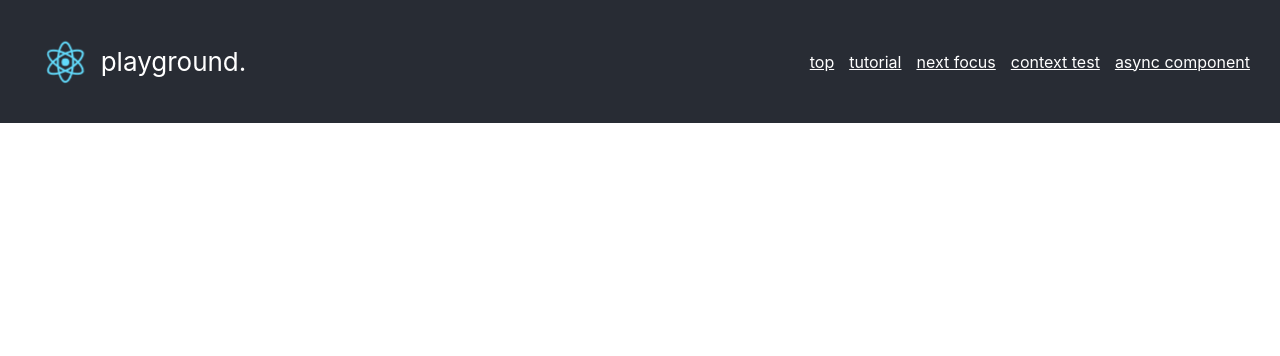
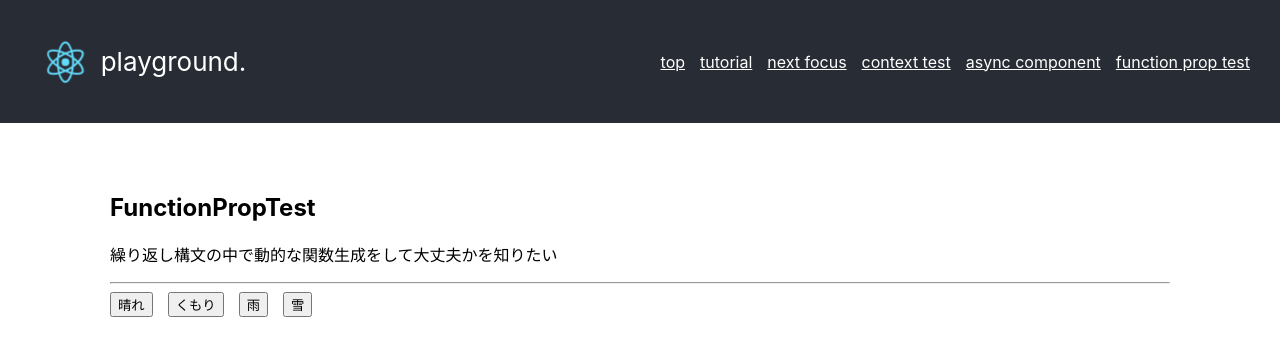
Before and after one commit to neripark/react-typescript-playground, a React app: page /function-prop-test in a window 1280 px wide. Shown: the top 356 px of the page. Built offline with nearby package versions, Linux system fonts and the light colour scheme.

Commit message:
test dynamic generate onClick

```diff
--- a/src/App.tsx
+++ b/src/App.tsx
@@ -7,6 +7,7 @@ import Tutorial from "./pages/Tutorial";
 import NextFocus from "./pages/NextFocus";
 import ContextTest from "./pages/ContextTest";
 import AsyncComponentTest from "./pages/AsyncComponentTest";
+import FunctionPropTest from "./pages/FunctionPropTest";
 
 const App: React.FC = () => {
   return (
@@ -25,6 +26,7 @@ const App: React.FC = () => {
             <Route path="/nextfocus" component={NextFocus} />
             <Route path="/contexttest" component={ContextTest} />
             <Route path="/async-component" component={AsyncComponentTest} />
+            <Route path="/function-prop-test" component={FunctionPropTest} />
           </Switch>
         </main>
       </Router>
--- a/src/components/Navigation.tsx
+++ b/src/components/Navigation.tsx
@@ -30,6 +30,11 @@ const Navigation: React.FC = () => {
             async component
           </Link>
         </li>
+        <li className="Nav-item">
+          <Link to="/function-prop-test" className="Nav-item-link">
+            function prop test
+          </Link>
+        </li>
       </ul>
     </nav>
   );
--- /dev/null
+++ b/src/pages/FunctionPropTest.tsx
@@ -0,0 +1,43 @@
+import * as React from "react";
+import { RouteComponentProps } from "react-router-dom";
+
+type PageProps = {} & RouteComponentProps<{}>;
+
+interface Props {
+  onClick: () => void;
+  children: string;
+}
+
+const Button: React.FC<Props> = props => (
+  <button onClick={props.onClick} style={{ marginRight: "15px" }}>
+    {props.children}
+  </button>
+);
+
+const generateLogger = (num: number) => {
+  return () => console.log(`押されたのは ${num} 番目のボタンです。`);
+};
+
+const data = [
+  { id: 1, text: "晴れ" },
+  { id: 2, text: "くもり" },
+  { id: 3, text: "雨" },
+  { id: 4, text: "雪" }
+];
+
+const FunctionPropTest: React.FC<PageProps> = () => {
+  return (
+    <>
+      <h2>FunctionPropTest</h2>
+      <p>繰り返し構文の中で動的な関数生成をして大丈夫かを知りたい</p>
+      <hr />
+      {data.map((element, index) => (
+        <Button key={index} onClick={generateLogger(element.id)}>
+          {element.text}
+        </Button>
+      ))}
+    </>
+  );
+};
+
+export default FunctionPropTest;
```
